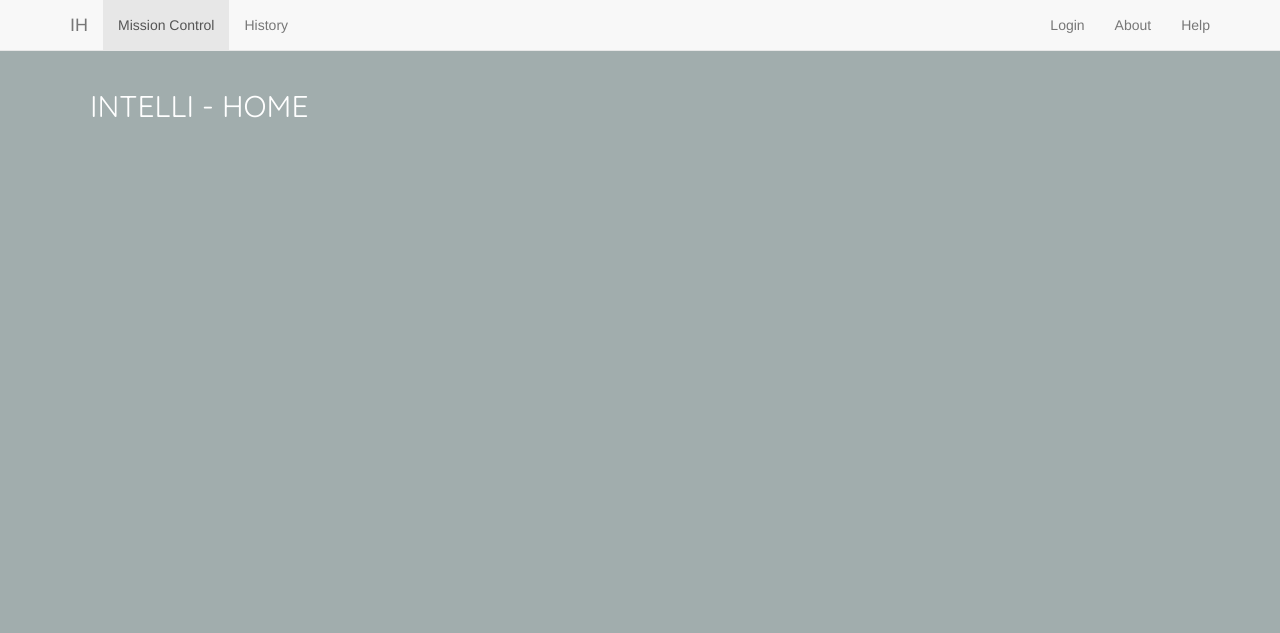
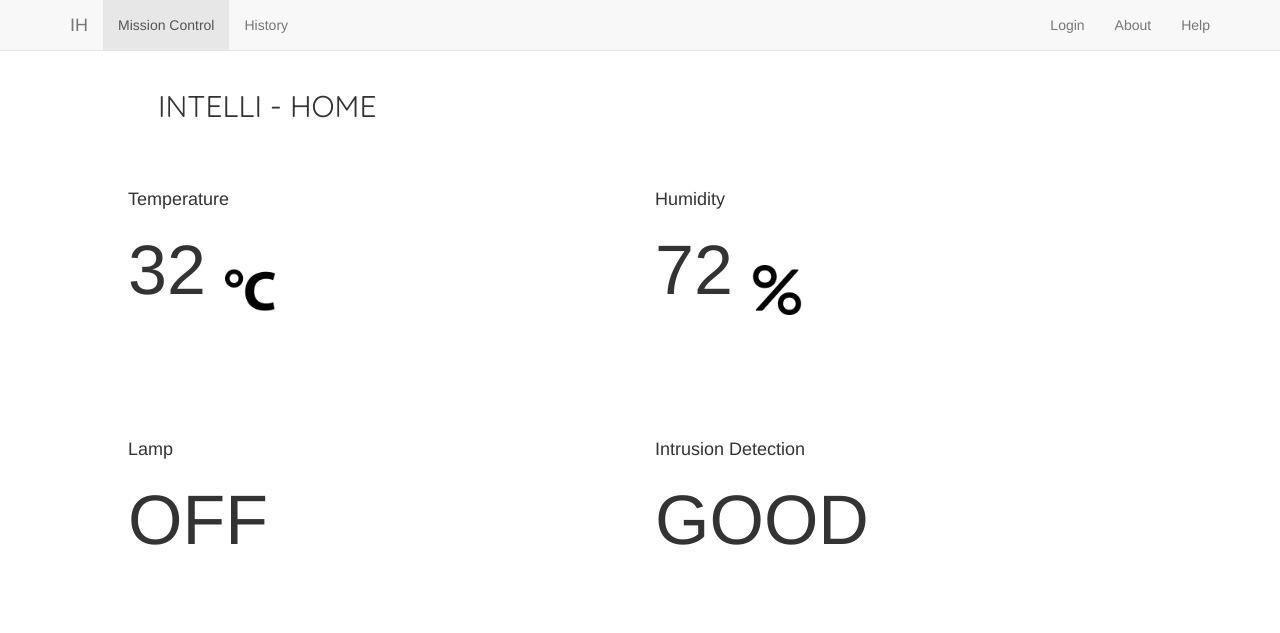
Before and after one commit to srunnikr/Intelli-Home, a plain HTML site: page frontend/index.html in a window 1280 px wide. Drawn offline with nearby package versions, Linux system fonts and the light colour scheme.

Commit message:
Adding sensor fields, icons

```diff
--- a/frontend/index.html
+++ b/frontend/index.html
@@ -1,4 +1,5 @@
 <!DOCTYPE html>
+<!-- Icons from http://www.freepik.com/-->
 <html>
 <head>
 	<title>Intelli-Home Systems</title>
@@ -39,6 +40,36 @@
 		<h2>INTELLI - HOME</h2>
 	</div>
 
+	<div class="row temperatureHumidity">
+
+		<div class="col-md-6 temperature">
+			<h4>Temperature</h4>
+			<p class="hugenumber"> 32 </p>
+			<img src="images/degree2.png" class="unitImage">
+		</div>
+
+		<div class="col-md-6 humidity">
+			<h4>Humidity</h4>
+			<p class="hugenumber"> 72 </p>
+			<img src="images/percentage2.png" class="unitImage">
+		</div>
+
+	</div>
+
+	<div class="row lampIntrusion">
+
+		<div class="col-md-6 lamp">
+			<h4>Lamp</h4>
+			<p class="hugenumber" id="lampState"> OFF </p>
+		</div>
+
+		<div class="col-md-6 intrusion">
+			<h4>Intrusion Detection</h4>
+			<p class="hugenumber" id="intrusionState"> GOOD </p>
+		</div>
+
+	</div>
+
 	<script src="https://maxcdn.bootstrapcdn.com/bootstrap/3.3.6/js/bootstrap.min.js" integrity="sha384-0mSbJDEHialfmuBBQP6A4Qrprq5OVfW37PRR3j5ELqxss1yVqOtnepnHVP9aJ7xS" crossorigin="anonymous"></script>
 
 </body>
--- a/frontend/style.css
+++ b/frontend/style.css
@@ -1,7 +1,6 @@
 body {
-	background-color: #A1ADAD;
-	padding-left: 60px;
-	padding-right: 60px;
+	padding-left: 10%;
+	padding-right: 10%;
 }
 
 .header {
@@ -9,6 +8,52 @@ body {
 	padding-left: 30px;
 	width: 50%;
 	height: 150px;
-	color: #FFFFFF;
 	font-family: 'Quicksand','Open Sans', sans-serif;
 }
+
+.temperatureHumidity {
+	margin-top: 30px;
+}
+
+.temperature {
+	display: inline;
+	background-color: white;
+	height: 200px;
+	text-align: left;
+}
+
+.humidity {
+	display: inline;
+	background-color: white;
+	height: 200px;
+	text-align: left;
+}
+
+.hugenumber {
+	font-size: 500%;
+	display: inline;
+}
+
+.unitImage {
+	height:50px;
+	width:auto;
+	display:inline;
+}
+
+.lampIntrusion {
+	margin-top: 50px;
+}
+
+.lamp {
+	display: inline;
+	background-color: white;
+	height: 200px;
+	text-align: left;
+}
+
+.intrusion {
+	display: inline;
+	background-color: white;
+	height: 200px;
+	text-align: left;
+}
```
Also changed, not shown: frontend/images/degree2.png (added), frontend/images/percentage2.png (added).
